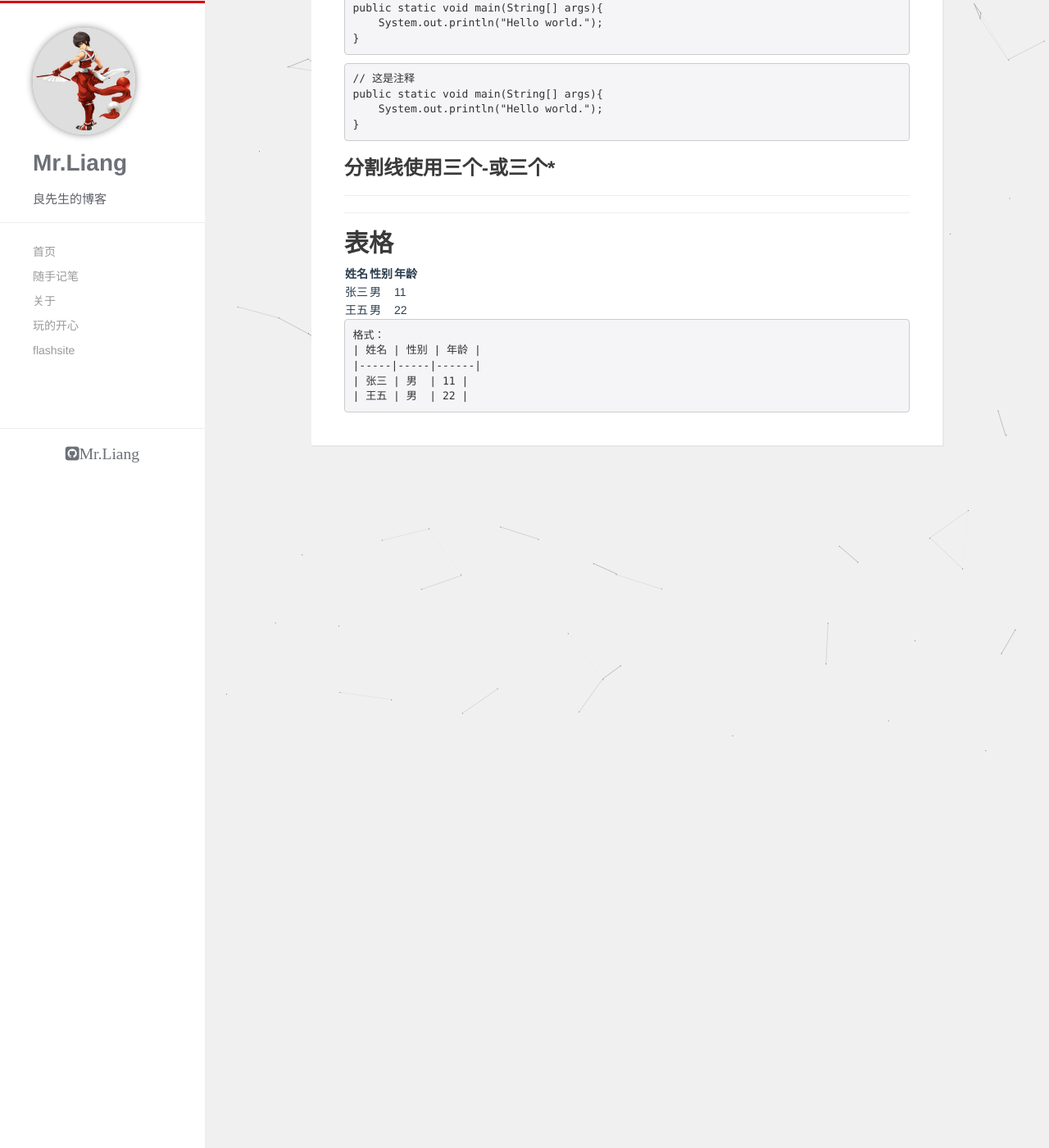
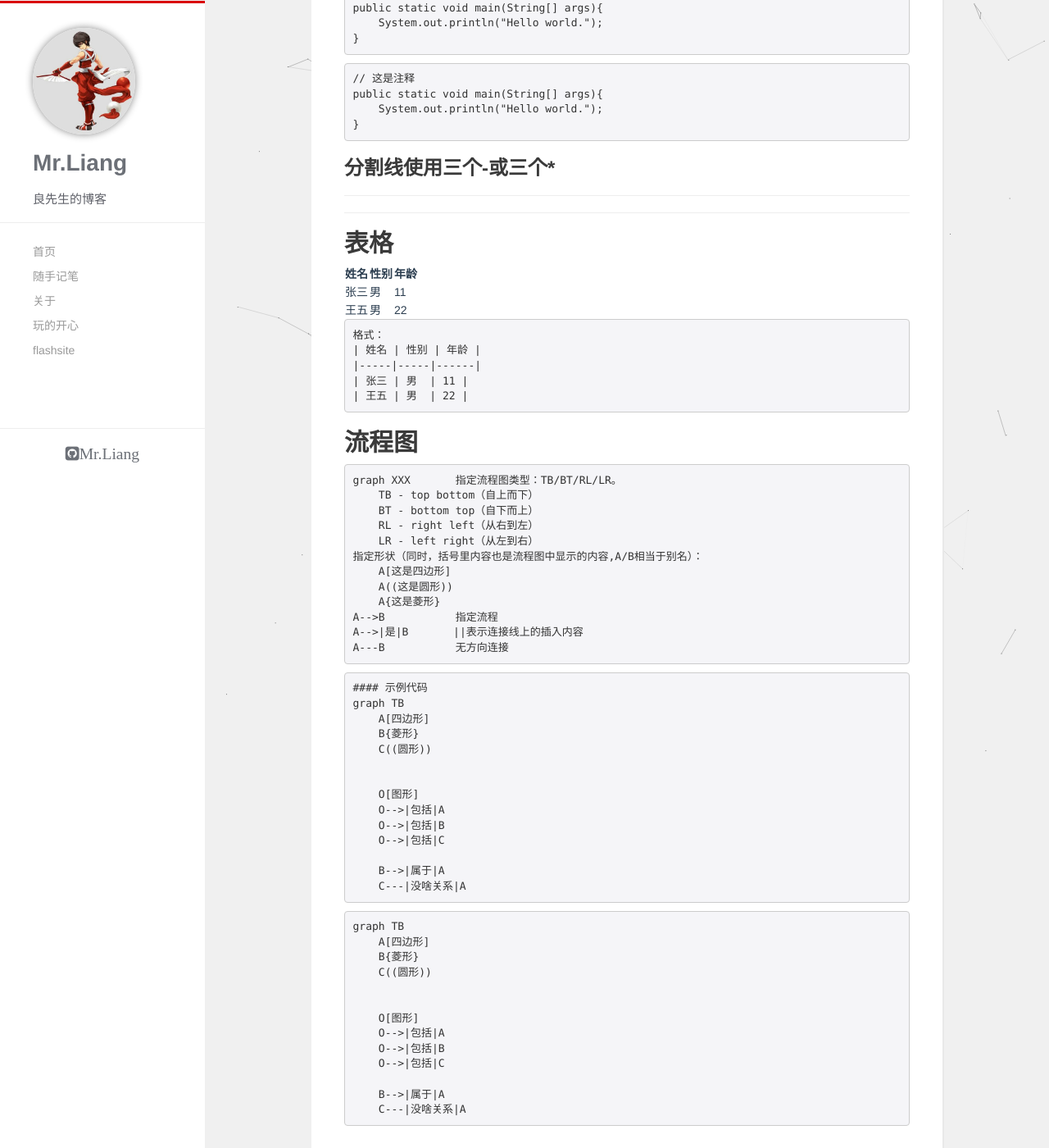
Before and after one commit to liangrengongzuoshi/liangzai.pub, a Jekyll site: the page built from _posts/2017-05-11-markdown.md, in a window 1280 px wide and 1400 px high, scrolled down 2000 px. Shown: the whole window at 82% size. Built offline with Jekyll 4.4.1, drawn with Linux system fonts in a browser that asks for light colours; nearby versions of some CDN libraries.

Commit message:
markdown流程图

````diff
--- a/_posts/2017-05-11-markdown.md
+++ b/_posts/2017-05-11-markdown.md
@@ -93,3 +93,54 @@ public static void main(String[] args){
 | 张三 | 男  | 11 |
 | 王五 | 男  | 22 |
 ```
+
+
+
+## 流程图
+```
+graph XXX       指定流程图类型：TB/BT/RL/LR。
+    TB - top bottom（自上而下）
+    BT - bottom top（自下而上）
+    RL - right left（从右到左）
+    LR - left right（从左到右）
+指定形状（同时，括号里内容也是流程图中显示的内容,A/B相当于别名）：
+    A[这是四边形]
+    A((这是圆形))
+    A{这是菱形}
+A-->B           指定流程
+A-->|是|B       ||表示连接线上的插入内容
+A---B           无方向连接
+```
+
+```
+#### 示例代码
+graph TB
+    A[四边形]
+    B{菱形}
+    C((圆形))
+
+
+    O[图形]
+    O-->|包括|A
+    O-->|包括|B
+    O-->|包括|C
+
+    B-->|属于|A
+    C---|没啥关系|A
+```
+
+```
+graph TB
+    A[四边形]
+    B{菱形}
+    C((圆形))
+
+
+    O[图形]
+    O-->|包括|A
+    O-->|包括|B
+    O-->|包括|C
+
+    B-->|属于|A
+    C---|没啥关系|A
+```
````
